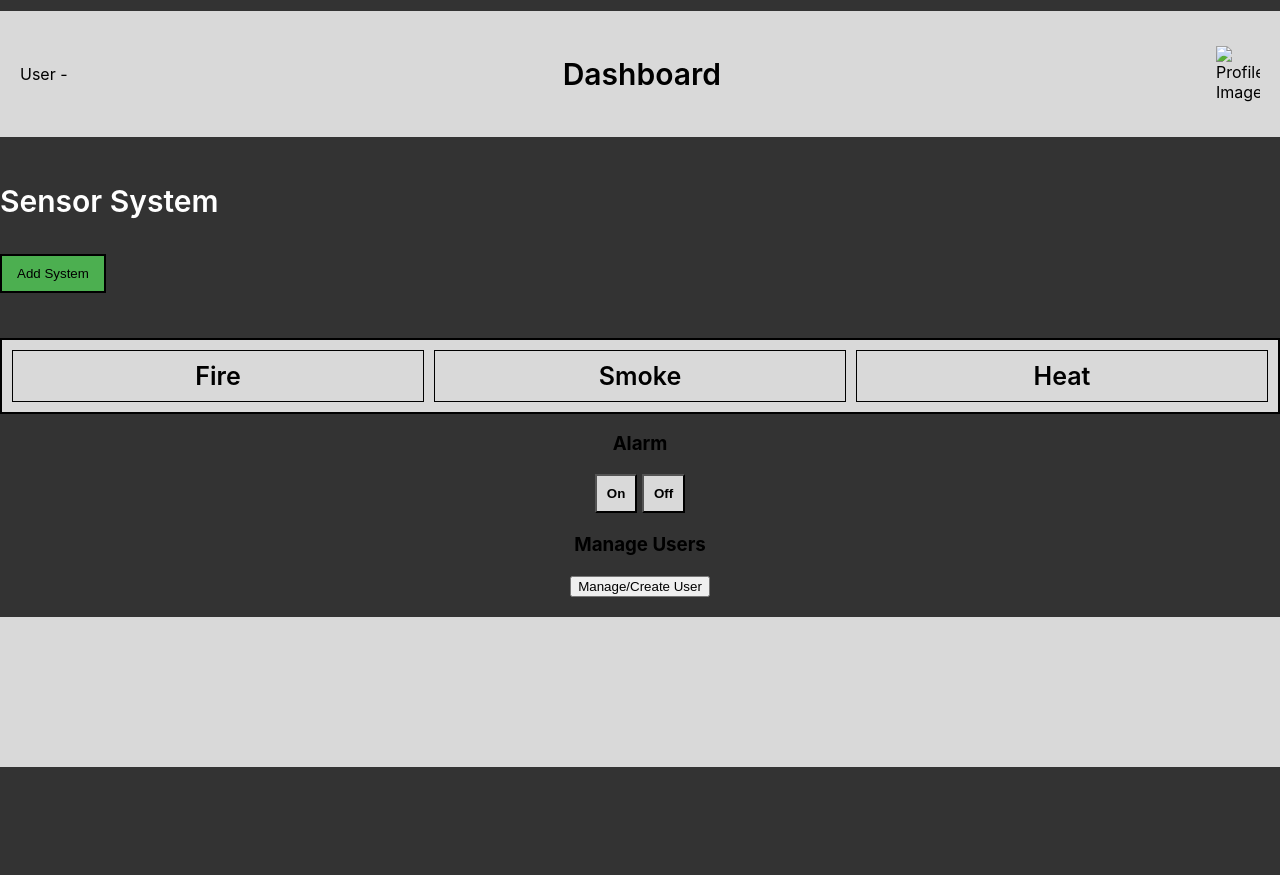
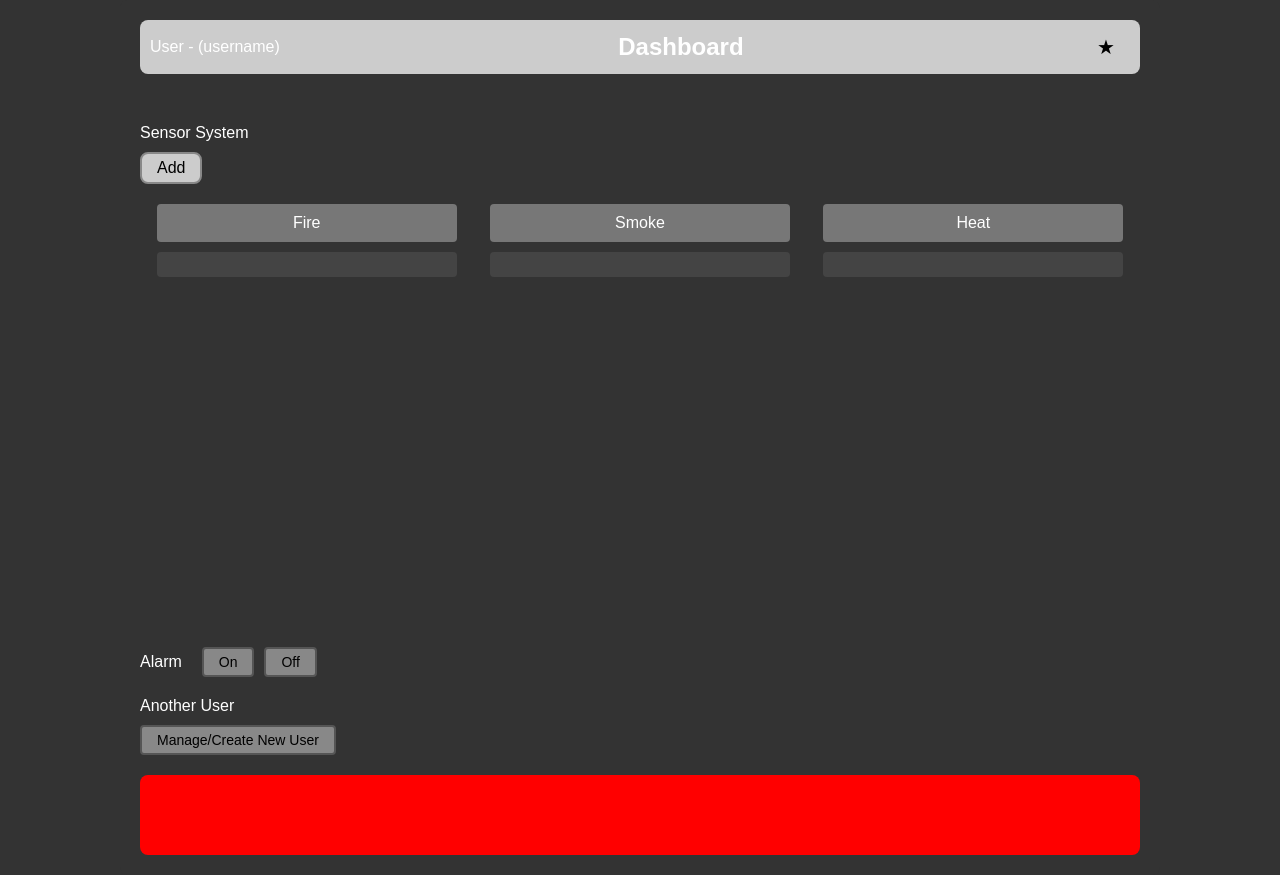
Before and after one commit to PedroSantosMartinez/BusinessCase1, a plain HTML site: page index.html in a window 1280 px wide. Drawn offline with Linux system fonts and the light colour scheme.

Commit message:
Updated Dashboard

```diff
--- a/index.html
+++ b/index.html
@@ -3,42 +3,44 @@
 <head>
     <meta charset="UTF-8">
     <meta name="viewport" content="width=device-width, initial-scale=1.0">
-    <link rel="stylesheet" href="dashboard.css">
     <title>Dashboard</title>
+    <link rel="stylesheet" href="styles.css">
 </head>
 <body>
-    <section class="dashboard-container">
-        <div class="content-wrapper">
-            <header class="header-bar">
-                <p class="user-info">User - <span id="displayUsername"></span></p>
-                <h1 class="page-title">Dashboard</h1>
-                <img loading="lazy" src="profile.jpg" alt="Profile Image" class="profile-image" />
-            </header>
+    <div class="dashboard">
+        <div class="header">
+            <p>User - <span id="displayUsername">(username)</span></p>
+            <h2>Dashboard</h2>
+            <button class="favorite">★</button>
+        </div>
 
-            <h2 class="system-title">Sensor System</h2>
-            <button class="addSystem">Add System</button>
-
-            <section class="sensor-grid">
-                <div class="sensor-row">
-                    <div class="sensor-cell">Fire</div>
-                    <div class="sensor-cell">Smoke</div>
-                    <div class="sensor-cell">Heat</div>
-                </div>
-            </section>
-
-            <div class="alarm-status">
-                <h3>Alarm</h3>
-                <button class="alarm-on">On</button>
-                <button class="alarm-off">Off</button>
+        <div class="sensor-system">
+            <p>Sensor System</p>
+            <button class="add-button" id="sensorPageBtn">Add</button>
+            <div class="sensor-table">
+                <div>Fire</div>
+                <div>Smoke</div>
+                <div>Heat</div>
             </div>
-
-            <div class="user-management">
-                <h3>Manage Users</h3>
-                <button class="manage-users">Manage/Create User</button>
-                <div class="user-list"></div>
+            <div class="sensor-status">
+                <div></div>
+                <div></div>
+                <div></div>
             </div>
         </div>
-    </section>
+
+        <div class="alarm">
+            <p>Alarm</p>
+            <button class="alarm-on">On</button>
+            <button class="alarm-off">Off</button>
+        </div>
+
+        <div class="user-management">
+            <p>Another User</p>
+            <button class="manage-user-button" onclick="goToUserPage()">Manage/Create New User</button>
+            <div class="status-indicator" id="statusIndicator"></div>
+        </div>
+    </div>
 
     <script src="script.js"></script>
 </body>
--- a/script.js
+++ b/script.js
@@ -9,16 +9,35 @@ if (username) {
 // Add event listeners to alarm buttons
 document.querySelector('.alarm-on').addEventListener('click', () => {
     alert('Alarm turned ON');
+    setAlarmStatus('on');  // Set alarm status to "on"
 });
 
 document.querySelector('.alarm-off').addEventListener('click', () => {
     alert('Alarm turned OFF');
+    setAlarmStatus('off');  // Set alarm status to "off"
 });
 
-// Get the button element for sensor page and add event listener
+// Function to set the alarm status and change the color of the status indicator
+function setAlarmStatus(status) {
+    const statusIndicator = document.getElementById('statusIndicator');
+    if (status === 'on') {
+        statusIndicator.style.backgroundColor = 'green';
+    } else {
+        statusIndicator.style.backgroundColor = 'red';
+    }
+}
+
+// Event listener for the "Add" button to navigate to sensor page
 const sensorPageBtn = document.getElementById('sensorPageBtn');
 if (sensorPageBtn) {
     sensorPageBtn.addEventListener('click', () => {
-        window.location.href = 'sensor-page.html';
+        window.location.href = 'sensor-page.html'; // Link to the sensor page
     });
 }
+
+// Event listener for the "Manage/Create New User" button to navigate to user page
+function goToUserPage() {
+    alert("Navigating to Manage/Create New User Page...");
+    // Uncomment this to link to an actual page
+    // window.location.href = "user.html";
+}
--- a/styles.css
+++ b/styles.css
@@ -1,214 +1,146 @@
-.dashboard-child {
-    position: absolute;
-    top: 11px;
-    left: 25px;
-    background-color: #d9d9d9;
-    width: 1395px;
-    height: 104px;
+* {
+    box-sizing: border-box;
+    margin: 0;
+    padding: 0;
 }
-.user-username {
-    position: absolute;
-    top: 37px;
-    left: 40px;
+
+body {
+    display: flex;
+    justify-content: center;
+    align-items: center;
+    min-height: 100vh;
+    background-color: #333;
+    font-family: Arial, sans-serif;
+    color: #fff;
+}
+
+.dashboard {
+    padding: 20px;
+    background-color: #333;
+    text-align: left;
+    border-radius: 8px;
+}
+
+.header {
+    display: flex;
+    align-items: center;
+    justify-content: space-between;
+    background-color: #ccc;
+    padding: 10px;
+    border-radius: 8px;
+    margin-bottom: 400px;
+    width: 1000px;
+}
+
+.header p {
+    margin: 0;
+}
+
+.header h2 {
+    margin: 0;
+}
+
+.favorite {
+    background: none;
+    border: none;
+    color: black;
     font-size: 20px;
-    display: inline-block;
-    width: 170px;
-    height: 46px;
+    cursor: pointer;
 }
-.dashboard1 {
-    position: absolute;
-    top: 40px;
-    left: 631px;
-    font-weight: 600;
-    display: inline-block;
-    width: 184px;
-    height: 46px;
+
+.sensor-system {
+    margin-bottom: 20px;
+    position: relative;
+    top: -350px;
 }
-.dashboard-item {
-    position: absolute;
-    top: 38px;
-    left: 1354px;
-    width: 46px;
-    height: 45px;
+
+.sensor-system p {
+    font-size: 16px;
+    margin-bottom: 10px;
 }
-.sensor-system {
-    position: absolute;
-    top: 161px;
-    left: 25px;
-    font-weight: 600;
-    color: #fff;
-    display: inline-block;
-    width: 223px;
-    height: 63px;
+
+.add-button {
+    padding: 5px 15px;
+    background-color: #ccc;
+    border: 2px solid #888;
+    border-radius: 8px;
+    color: #000;
+    cursor: pointer;
+    font-size: 16px;
+    margin-bottom: 10px;
 }
-.text {
-    flex: 1;
-    position: relative;
-    line-height: 130%;
-    font-weight: 600;
+
+.sensor-table {
+    display: flex;
+    justify-content: space-around;
+    margin-top: 10px;
 }
-.content {
-    align-self: stretch;
-    overflow: hidden;
+
+.sensor-table div {
+    width: 30%;
+    padding: 10px;
+    background-color: #777;
+    text-align: center;
+    border-radius: 4px;
+}
+
+.sensor-status {
     display: flex;
-    flex-direction: row;
-    align-items: flex-start;
-    justify-content: flex-start;
-    padding: 10px 12px;
+    justify-content: space-around;
+    margin-top: 10px;
 }
-.cell {
-    align-self: stretch;
-    flex: 1;
-    background-color: rgba(0, 0, 0, 0.06);
-    border-top: 1px solid #000;
-    border-left: 1px solid #000;
+
+.sensor-status div {
+    width: 30%;
+    height: 25px;
+    background-color: #444;
+    border-radius: 4px;
+}
+
+.alarm {
     display: flex;
-    flex-direction: column;
-    align-items: flex-start;
-    justify-content: flex-start;
+    align-items: center;
+    gap: 10px;
+    margin-bottom: 20px;
 }
-.row {
-    align-self: stretch;
-    background-color: rgba(255, 255, 255, 0);
-    overflow: hidden;
-    display: flex;
-    flex-direction: row;
-    align-items: flex-start;
-    justify-content: flex-start;
+
+.alarm p {
+    font-size: 16px;
+    margin-right: 10px;
 }
-.table {
-    position: absolute;
-    top: 234px;
-    left: 25px;
-    box-shadow: 0px 4px 4px rgba(0, 0, 0, 0.25);
+
+button {
+    padding: 5px 15px;
+    background-color: #888;
+    border: 2px solid #555;
     border-radius: 4px;
-    background-color: #d9d9d9;
-    border: 1px solid #000;
-    box-sizing: border-box;
-    width: 1395px;
-    overflow: hidden;
-    display: flex;
-    flex-direction: column;
-    align-items: flex-start;
-    justify-content: flex-start;
-    opacity: 0.9;
-    text-align: center;
-    font-size: 25px;
+    cursor: pointer;
+    color: #000;
+    font-size: 14px;
 }
-.dashboard-inner {
-    position: absolute;
-    top: 307px;
-    left: 205px;
-    background-color: #d9d9d9;
-    width: 105px;
-    height: 35px;
+
+.user-management {
+    margin-top: 20px;
 }
-.rectangle-div {
-    position: absolute;
-    top: 535px;
-    left: 165px;
-    background-color: #d9d9d9;
-    width: 105px;
-    height: 35px;
+
+.user-management p {
+    font-size: 16px;
+    margin-bottom: 10px;
 }
-.dashboard-child1 {
-    position: absolute;
-    top: 535px;
-    left: 25px;
-    background-color: #d9d9d9;
-    width: 105px;
-    height: 35px;
+
+.manage-user-button {
+    padding: 5px 15px;
+    background-color: #888;
+    border: 2px solid #555;
+    border-radius: 4px;
+    cursor: pointer;
+    color: #000;
 }
-.dashboard-child2 {
-    position: absolute;
-    top: 307px;
-    left: 1135px;
-    background-color: #d9d9d9;
-    width: 105px;
-    height: 35px;
+
+.status-indicator {
+    width: 100%;
+    height: 80px;
+    margin-top: 20px;
+    border-radius: 8px;
+    background-color: red; /* Default offline status */
 }
-.alarm {
-    position: absolute;
-    top: 467px;
-    left: 8px;
-    line-height: 130%;
-    font-weight: 600;
-    color: #fff;
-    text-align: center;
-    display: inline-block;
-    width: 120px;
-    height: 36px;
-}
-.button-open-links-navigate {
-    position: relative;
-    width: 135px;
-    height: 83px;
-}
-.another-user {
-    position: absolute;
-    top: 475px;
-    left: 1094px;
-    line-height: 100%;
-    display: inline-block;
-    font-family: Lato;
-    color: #fff;
-    width: 188px;
-    height: 45px;
-}
-.dashboard-child3 {
-    position: absolute;
-    top: 529px;
-    left: 1012px;
-    background-color: #d9d9d9;
-    width: 348px;
-    height: 41px;
-}
-.on {
-    position: absolute;
-    top: 536px;
-    left: 53px;
-    line-height: 100%;
-    display: inline-block;
-    font-family: Lato;
-    width: 72px;
-    height: 26px;
-}
-.off {
-    position: absolute;
-    top: 536px;
-    left: 193px;
-    line-height: 100%;
-    display: inline-block;
-    font-family: Lato;
-    width: 65px;
-    height: 7px;
-}
-.managecreate-new-user {
-    position: absolute;
-    top: 532px;
-    left: 1012px;
-    line-height: 100%;
-    display: inline-block;
-    font-family: Lato;
-    width: 358px;
-    height: 38px;
-}
-.dashboard-child4 {
-    position: absolute;
-    top: 617px;
-    left: 990px;
-    background-color: #d9d9d9;
-    width: 391px;
-    height: 337px;
-}
-.dashboard {
-    width: 100%;
-    position: relative;
-    background-color: #333;
-    height: 1024px;
-    overflow: hidden;
-    text-align: left;
-    font-size: 30px;
-    color: #000;
-    font-family: Inter;
-}
```
